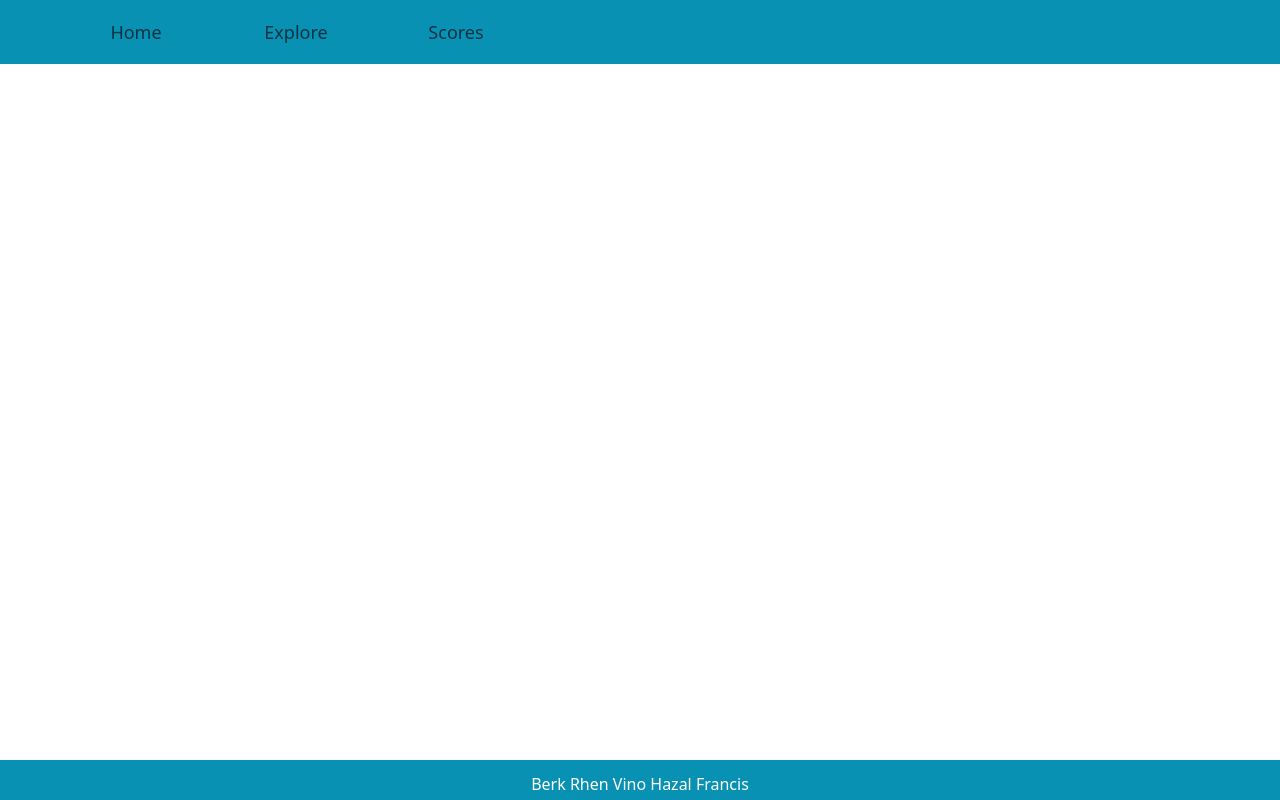
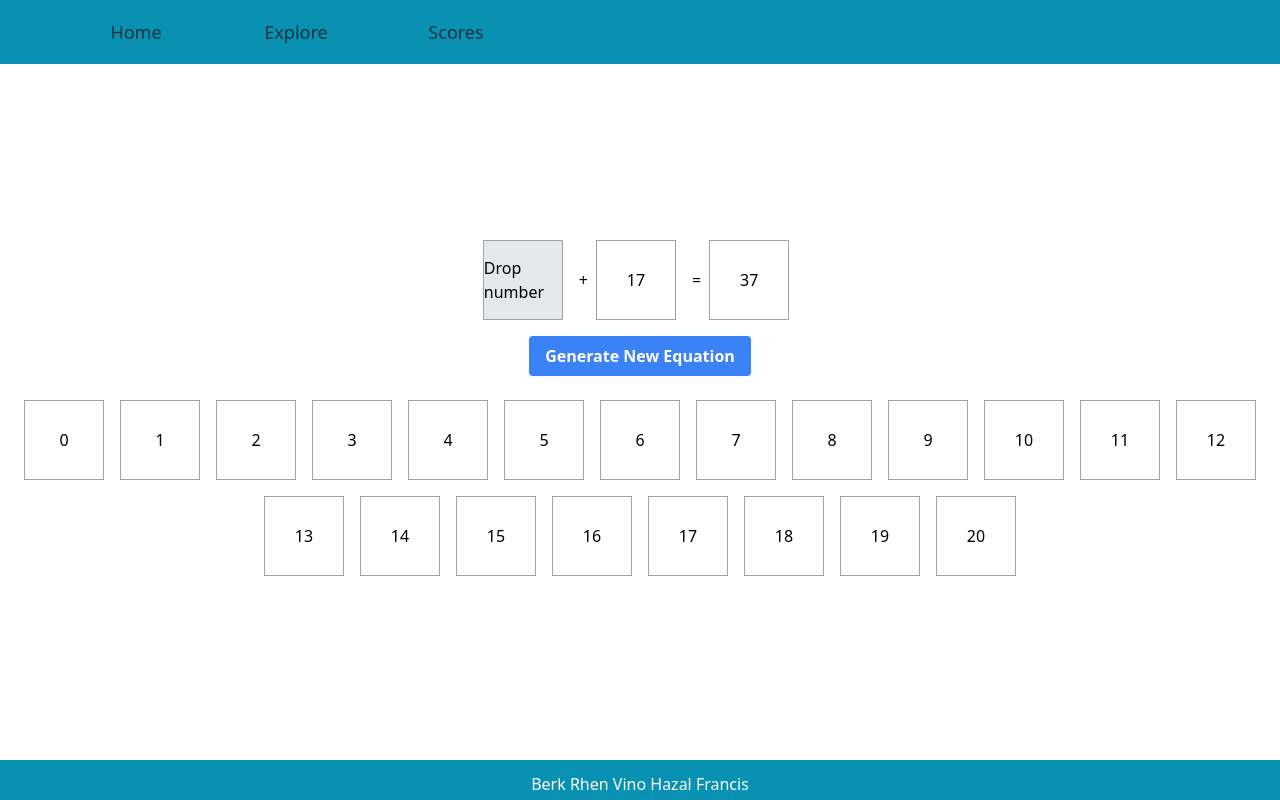
Before and after one commit to mdtoy-dev/Edicatation, a React app: page /math in a window 1280 px wide. Built offline with nearby package versions, Linux system fonts and the light colour scheme; the HTML template or start-up script is replaced by a standard one.

Commit message:
math game added

```diff
--- a/src/App.jsx
+++ b/src/App.jsx
@@ -7,6 +7,7 @@ import Cards from "./components/Cards"
 import FlagGame from "./components/FlagGame"
 import Explore from "./pages/Explore"
 import Capitals from "./components/countryCapitals"
+import MathGame from "./components/MathGame"
 
 function App() {
   return (
@@ -20,6 +21,7 @@ function App() {
           <Route path="/memory" element={<Cards />} />
           <Route path="/countries" element={<FlagGame />} />
           <Route path="/capitals" element={<Capitals />} />
+          <Route path="/math" element={<MathGame />} />
         </Routes>
         <Footer />
       </div>
--- /dev/null
+++ b/src/components/MathGame.jsx
@@ -0,0 +1,151 @@
+import React, { useState, useEffect } from "react"
+
+const MathGame = () => {
+  const [equation, setEquation] = useState({
+    leftOperand: null,
+    rightOperand: null,
+    result: null,
+    operator: null,
+    emptyOperandIndex: null,
+  })
+
+  const [isCorrect, setIsCorrect] = useState(false)
+
+  useEffect(() => {
+    generateEquation()
+  }, [])
+
+  const generateEquation = () => {
+    const operators = ["+", "-", "*", "/"]
+    const randomOperator =
+      operators[Math.floor(Math.random() * operators.length)]
+    const leftOperand = getRandomNumber(0, 20)
+    const rightOperand = getRandomNumber(0, 20)
+    const result = calculateResult(randomOperator, leftOperand, rightOperand)
+    const emptyOperandIndex = Math.floor(Math.random() * 2)
+
+    setEquation({
+      leftOperand: emptyOperandIndex === 0 ? null : leftOperand,
+      rightOperand: emptyOperandIndex === 1 ? null : rightOperand,
+      result: result,
+      operator: randomOperator,
+      emptyOperandIndex: emptyOperandIndex,
+    })
+  }
+
+  const getRandomNumber = (min, max) => {
+    return Math.floor(Math.random() * (max - min + 1)) + min
+  }
+
+  const calculateResult = (operator, leftOperand, rightOperand) => {
+    switch (operator) {
+      case "+":
+        return leftOperand + rightOperand
+      case "-":
+        return leftOperand - rightOperand
+      case "*":
+        return leftOperand * rightOperand
+      case "/":
+        return Math.floor(leftOperand / rightOperand)
+      default:
+        return 0
+    }
+  }
+
+  useEffect(() => {
+    checkIsCorrect()
+  }, [equation])
+
+  const handleDragStart = (e, number) => {
+    e.dataTransfer.setData("text/plain", number.toString())
+  }
+
+  const handleDrop = (e, operandType) => {
+    e.preventDefault()
+    const number = parseInt(e.dataTransfer.getData("text/plain"))
+    if (!isNaN(number) && number >= 0 && number <= 20) {
+      setEquation((prevEquation) => ({
+        ...prevEquation,
+        [operandType]: number,
+      }))
+    }
+  }
+
+  const handleDragOver = (e) => {
+    e.preventDefault()
+  }
+
+  const checkIsCorrect = () => {
+    const { leftOperand, rightOperand, result, operator } = equation
+    if (
+      leftOperand !== null &&
+      rightOperand !== null &&
+      result !== null &&
+      operator !== null
+    ) {
+      const correct =
+        eval(`${leftOperand} ${operator} ${rightOperand}`) === result
+      setIsCorrect(correct)
+    }
+  }
+
+  const handleGenerateNewEquation = () => {
+    generateEquation()
+    setIsCorrect(false)
+  }
+
+  return (
+    <div className="flex flex-col justify-center items-center h-screen">
+      <div className="flex items-center mb-4">
+        <div
+          className={`w-20 h-20 border border-gray-400 flex justify-center items-center mr-2 ${
+            equation.emptyOperandIndex === 0 ? "bg-gray-200" : ""
+          }`}
+          onDrop={(e) => handleDrop(e, "leftOperand")}
+          onDragOver={handleDragOver}
+        >
+          {equation.leftOperand === null ? "Drop number" : equation.leftOperand}
+        </div>
+        <span className="mx-2">{equation.operator}</span>
+        <div
+          className={`w-20 h-20 border border-gray-400 flex justify-center items-center mr-2 ${
+            equation.emptyOperandIndex === 1 ? "bg-gray-200" : ""
+          }`}
+          onDrop={(e) => handleDrop(e, "rightOperand")}
+          onDragOver={handleDragOver}
+        >
+          {equation.rightOperand === null
+            ? "Drop number"
+            : equation.rightOperand}
+        </div>
+        <span className="mx-2">=</span>
+        <div className="w-20 h-20 border border-gray-400 flex justify-center items-center mr-2">
+          {equation.result === null ? "Drop number" : equation.result}
+        </div>
+      </div>
+
+      {isCorrect && <div className="text-green-600 font-bold">Correct!</div>}
+
+      <button
+        className="bg-blue-500 hover:bg-blue-700 text-white font-bold py-2 px-4 rounded"
+        onClick={handleGenerateNewEquation}
+      >
+        Generate New Equation
+      </button>
+      <div className="flex flex-wrap justify-center items-center mt-4">
+        {[...Array(21).keys()].map((number) => (
+          <div
+            key={number}
+            id={`number${number}`}
+            draggable={true}
+            className="w-20 h-20 border border-gray-400 flex justify-center items-center m-2 cursor-pointer"
+            onDragStart={(e) => handleDragStart(e, number)}
+          >
+            {number}
+          </div>
+        ))}
+      </div>
+    </div>
+  )
+}
+export default MathGame
--- a/src/pages/Home.jsx
+++ b/src/pages/Home.jsx
@@ -1,6 +1,7 @@
 import { Link } from "react-router-dom"
 import logo from "../assets/logo.png"
 import NameEntry from "../components/NameEntry"
+import MathGame from "../components/MathGame"
 
 const Home = () => {
   return (
```
